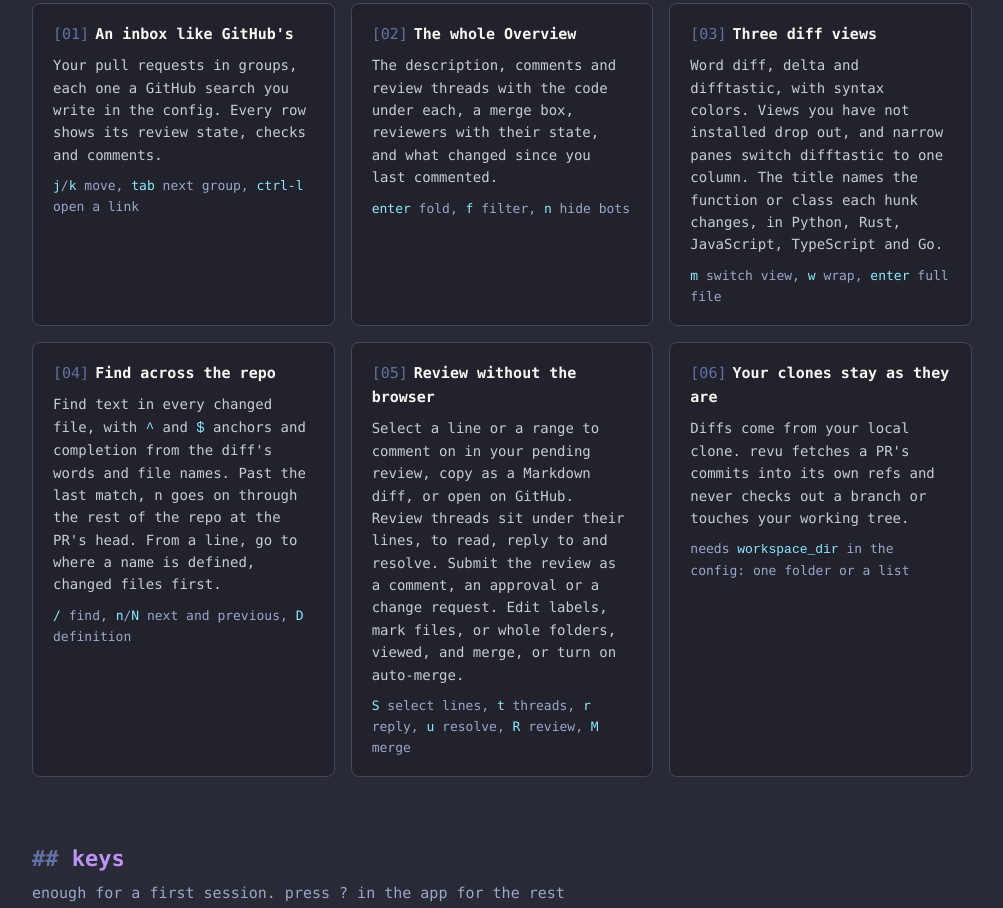
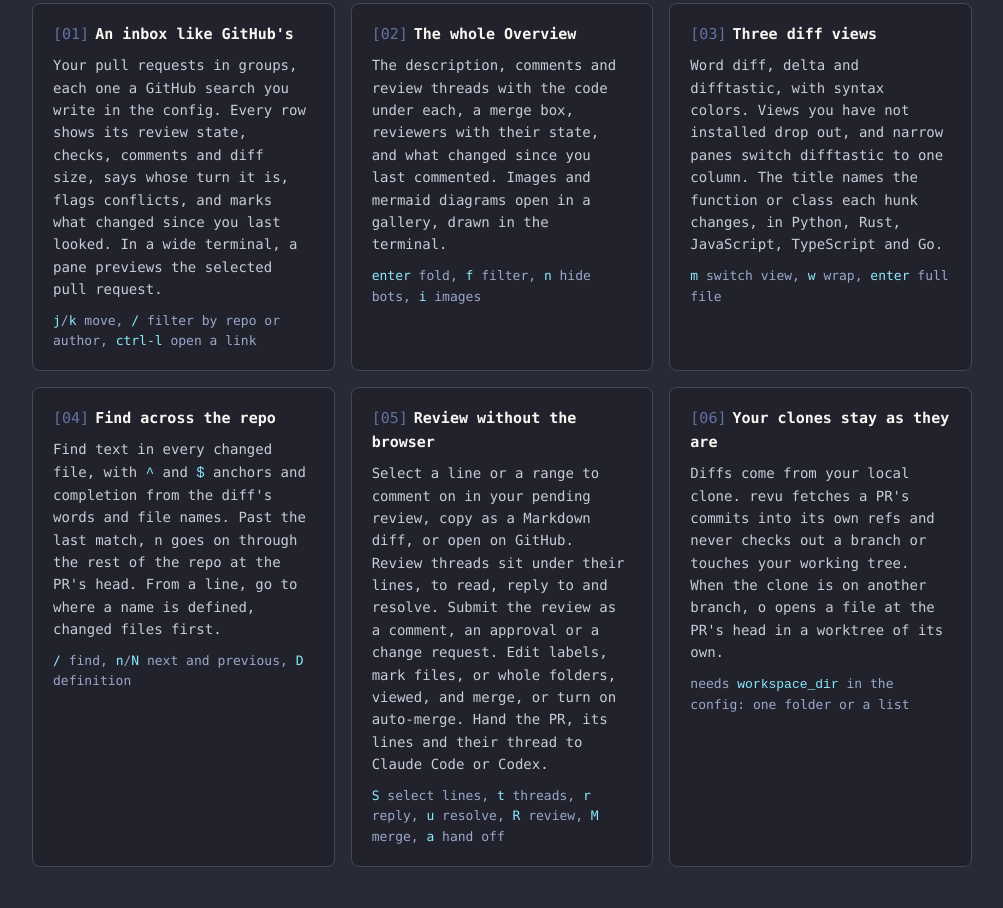
Before and after one commit to CJHwong/revu, a plain HTML site: page docs/index.html in a window 1280 px wide. Shown: the part 1460-2368 px from the top of the page, without its empty margins (138-1141 px from the left). Drawn offline with Linux system fonts and the light colour scheme.

Commit message:
docs: the site lists the new inbox, gallery, hand-off and worktree
[why]
The site's feature cards and key tables did not mention the inbox's diff
size, turn labels, new mark, preview pane and filter, the image gallery,
the hand-off to a coding agent, or o opening the PR's head in a worktree.

[how]
Add each one to its feature card, and / and i to the key tables.

```diff
--- a/docs/index.html
+++ b/docs/index.html
@@ -189,13 +189,13 @@
     <div class="grid">
       <div class="card">
         <h3><span class="num">[01]</span>An inbox like GitHub's</h3>
-        <p>Your pull requests in groups, each one a GitHub search you write in the config. Every row shows its review state, checks and comments.</p>
-        <p class="keys"><kbd>j</kbd>/<kbd>k</kbd> move, <kbd>tab</kbd> next group, <kbd>ctrl-l</kbd> open a link</p>
+        <p>Your pull requests in groups, each one a GitHub search you write in the config. Every row shows its review state, checks, comments and diff size, says whose turn it is, flags conflicts, and marks what changed since you last looked. In a wide terminal, a pane previews the selected pull request.</p>
+        <p class="keys"><kbd>j</kbd>/<kbd>k</kbd> move, <kbd>/</kbd> filter by repo or author, <kbd>ctrl-l</kbd> open a link</p>
       </div>
       <div class="card">
         <h3><span class="num">[02]</span>The whole Overview</h3>
-        <p>The description, comments and review threads with the code under each, a merge box, reviewers with their state, and what changed since you last commented.</p>
-        <p class="keys"><kbd>enter</kbd> fold, <kbd>f</kbd> filter, <kbd>n</kbd> hide bots</p>
+        <p>The description, comments and review threads with the code under each, a merge box, reviewers with their state, and what changed since you last commented. Images and mermaid diagrams open in a gallery, drawn in the terminal.</p>
+        <p class="keys"><kbd>enter</kbd> fold, <kbd>f</kbd> filter, <kbd>n</kbd> hide bots, <kbd>i</kbd> images</p>
       </div>
       <div class="card">
         <h3><span class="num">[03]</span>Three diff views</h3>
@@ -209,12 +209,12 @@
       </div>
       <div class="card">
         <h3><span class="num">[05]</span>Review without the browser</h3>
-        <p>Select a line or a range to comment on in your pending review, copy as a Markdown diff, or open on GitHub. Review threads sit under their lines, to read, reply to and resolve. Submit the review as a comment, an approval or a change request. Edit labels, mark files, or whole folders, viewed, and merge, or turn on auto-merge.</p>
-        <p class="keys"><kbd>S</kbd> select lines, <kbd>t</kbd> threads, <kbd>r</kbd> reply, <kbd>u</kbd> resolve, <kbd>R</kbd> review, <kbd>M</kbd> merge</p>
+        <p>Select a line or a range to comment on in your pending review, copy as a Markdown diff, or open on GitHub. Review threads sit under their lines, to read, reply to and resolve. Submit the review as a comment, an approval or a change request. Edit labels, mark files, or whole folders, viewed, and merge, or turn on auto-merge. Hand the PR, its lines and their thread to Claude Code or Codex.</p>
+        <p class="keys"><kbd>S</kbd> select lines, <kbd>t</kbd> threads, <kbd>r</kbd> reply, <kbd>u</kbd> resolve, <kbd>R</kbd> review, <kbd>M</kbd> merge, <kbd>a</kbd> hand off</p>
       </div>
       <div class="card">
         <h3><span class="num">[06]</span>Your clones stay as they are</h3>
-        <p>Diffs come from your local clone. revu fetches a PR's commits into its own refs and never checks out a branch or touches your working tree.</p>
+        <p>Diffs come from your local clone. revu fetches a PR's commits into its own refs and never checks out a branch or touches your working tree. When the clone is on another branch, <kbd>o</kbd> opens a file at the PR's head in a worktree of its own.</p>
         <p class="keys">needs <code>workspace_dir</code> in the config: one folder or a list</p>
       </div>
     </div>
@@ -230,6 +230,7 @@
           <tr><td>j / k</td><td>move</td></tr>
           <tr><td>enter</td><td>open the pull request</td></tr>
           <tr><td>space</td><td>fold the group</td></tr>
+          <tr><td>/</td><td>filter by repo or author</td></tr>
           <tr><td>ctrl-l</td><td>open a link or owner/repo#123</td></tr>
           <tr><td>r</td><td>refresh</td></tr>
           <tr><td>,</td><td>settings</td></tr>
@@ -243,6 +244,7 @@
           <tr><td>a</td><td>hand off to Claude Code or Codex, with the PR and lines</td></tr>
           <tr><td>M</td><td>merge, or auto-merge</td></tr>
           <tr><td>e</td><td>labels</td></tr>
+          <tr><td>i</td><td>images and diagrams</td></tr>
           <tr><td>o</td><td>open on GitHub or in your editor, at the file or line</td></tr>
           <tr><td>h</td><td>back to the inbox</td></tr>
         </table>
```
